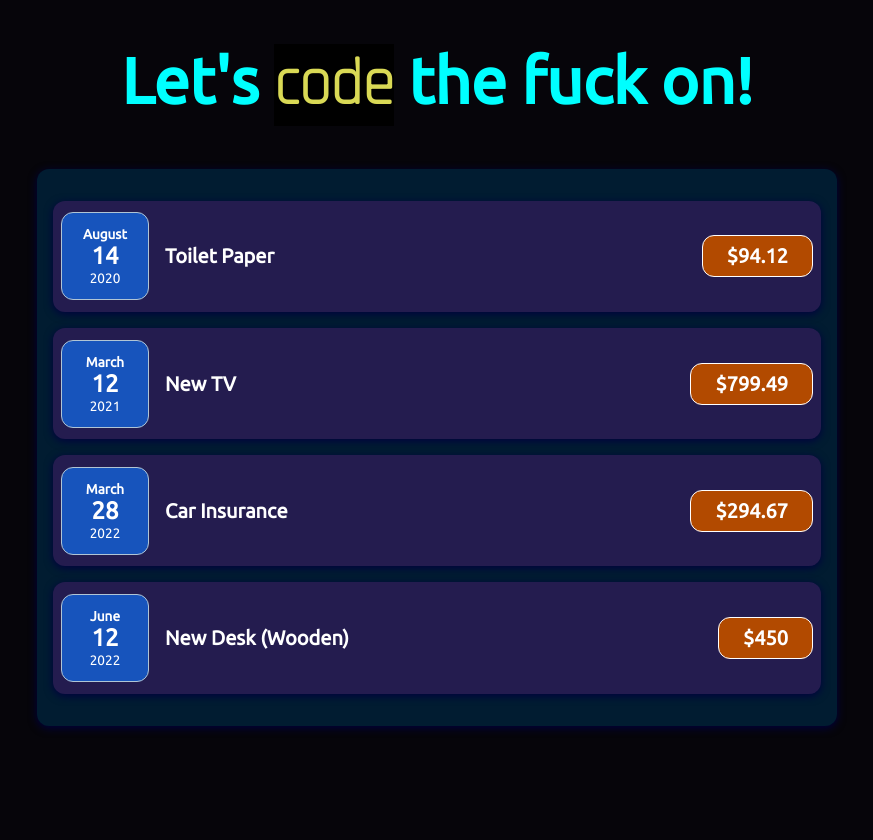
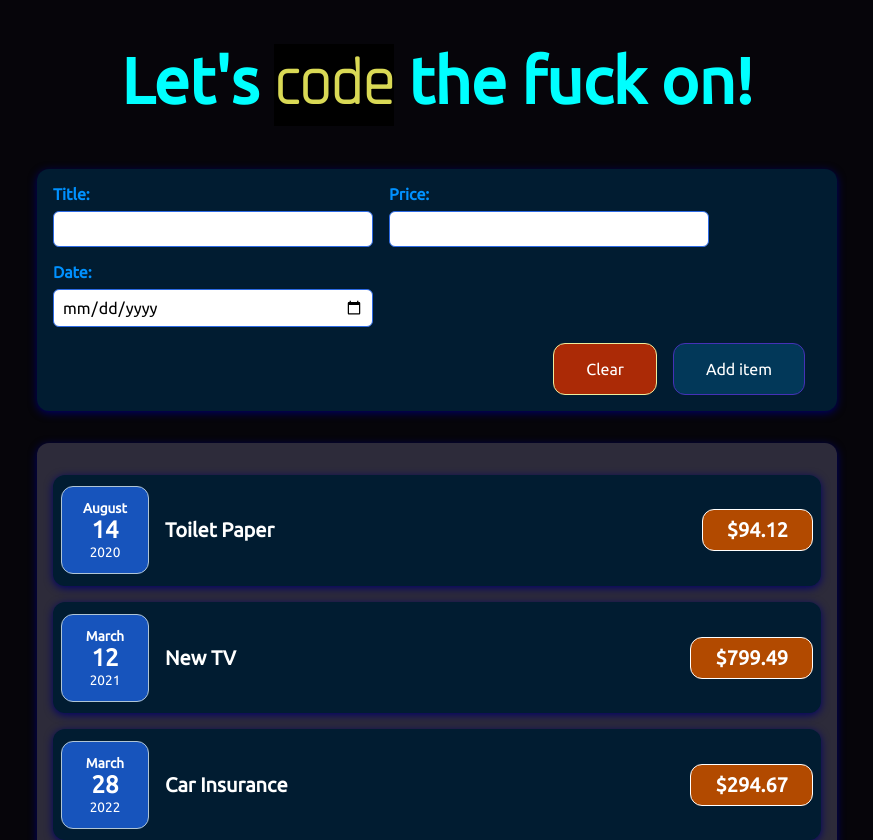
Before and after one commit to Kalostrinho/my-react-app, a React (Create React App) app: page / in a window 1280 px wide. Shown: the top 840 px of the page, without its empty margins (203-1076 px from the left). Before the commit the page ends 800 px from the top, so only its background shows below. Built offline with nearby package versions, Linux system fonts and the light colour scheme.

Commit message:
Added ExpenseForm and NewExpense components

```diff
--- a/src/App.js
+++ b/src/App.js
@@ -1,4 +1,5 @@
 import { ExpenseList } from './components/expenses/expense-list/ExpenseList'
+import { NewExpenseItem } from './components/add-expense-item/new-expense/NewExpenseItem'
 
 export const App = () => {
   return (
@@ -8,6 +9,7 @@ export const App = () => {
           Let's <code>code</code> the fuck on!
         </h1>
       </header>
+      <NewExpenseItem />
       <ExpenseList />
     </div>
   );
--- /dev/null
+++ b/src/components/add-expense-item/new-expense-form/ExpenseForm.css
@@ -0,0 +1,26 @@
+.new-expense__controls {
+    display: flex;
+    flex-wrap: wrap;
+    gap: 1rem;
+    margin-bottom: 1rem;
+    text-align: left;
+}
+
+.new-expense__control label {
+    font-weight: bold;
+    margin-bottom: 0.5rem;
+    display: block;
+}
+
+.new-expense__control input {
+    font: inherit;
+    padding: 0.5rem;
+    border-radius: 6px;
+    border: 1px solid #2d6ae4;
+    width: 20rem;
+    max-width: 100%;
+}
+
+.new-expense__actions {
+    text-align: right;
+}
--- /dev/null
+++ b/src/components/add-expense-item/new-expense-form/ExpenseForm.js
@@ -0,0 +1,49 @@
+import React, { useState } from 'react'
+import './ExpenseForm.css'
+
+export const ExpenseForm = (props) => {
+    const [newTitle, setNewTitle] = useState('')
+    const [NewPrice, setNewPrice] = useState()
+    const [newDate, setNewDate] = useState()
+    const handleTitleChange = (e) => {
+        setNewTitle(e.target.value)
+    }
+    const handlePriceChange = (e) => {
+        setNewPrice(e.target.value)
+    }
+    const handleDateChange = (e) => {
+        setNewDate(e.target.value)
+    }
+    const handleSubmit = (e) => {
+        console.log('Submit!!')
+    }
+    return (
+        <form>
+            <div className='new-expense__controls'>
+                <div className='new-expense__control'>
+                    <label>Title:</label>
+                    <input type='text' onChange={handleTitleChange} />
+                </div>
+                <div className='new-expense__control'>
+                    <label>Price:</label>
+                    <input type='number' min={0.1} step={0.1} onChange={handlePriceChange} />
+                </div>
+                <div className='new-expense__control'>
+                    <label>Date:</label>
+                    <input
+                        type='date'
+                        min={'2020-01-01'}
+                        max={'2022-12-31'}
+                        onChange={handleDateChange}
+                    />
+                </div>
+            </div>
+            <div className='new-expense__actions'>
+                <button className='alternative' type='reset'>
+                    Clear
+                </button>
+                <button type='submit' onSubmit={handleSubmit}>Add item</button>
+            </div>
+        </form>
+    )
+}
--- /dev/null
+++ b/src/components/add-expense-item/new-expense/NewExpenseItem.css
@@ -0,0 +1,36 @@
+.new-expense {
+    background-color: #011c31;
+    padding: 1rem;
+    margin: 2rem auto;
+    width: 50rem;
+    max-width: 95%;
+    text-align: center;
+}
+
+.new-expense button {
+    font: inherit;
+    cursor: pointer;
+    padding: 1rem 2rem;
+    border: 1px solid #4531b7;
+    background-color: #023859;
+    color: white;
+    border-radius: 12px;
+    margin-right: 1rem;
+}
+
+.new-expense button:hover,
+.new-expense button:active {
+    background-color: #2169cd;
+    border-color: white;
+}
+
+.new-expense button.alternative {
+    color: white;
+    border-color: #eeed9c;
+    background-color: #ab2a06;
+}
+
+.new-expense button.alternative:hover,
+.new-expense button.alternative:active {
+    background-color: #706507;
+}
--- /dev/null
+++ b/src/components/add-expense-item/new-expense/NewExpenseItem.js
@@ -0,0 +1,11 @@
+import './NewExpenseItem.css'
+import { Card } from '../../ui/card/Card'
+import { ExpenseForm } from '../new-expense-form/ExpenseForm'
+
+export const NewExpenseItem = (props) => {
+    return (
+        <Card className='new-expense'>
+            <ExpenseForm />
+        </Card>
+    )
+}
--- a/src/components/expenses/expense-item/ExpenseItem.css
+++ b/src/components/expenses/expense-item/ExpenseItem.css
@@ -4,7 +4,7 @@
   align-items: center;
   padding: 0.5rem;
   margin: 1rem 0;
-  background-color: #241c4f;
+  background-color: #011c31;
 }
 
 .expense-item__description {
--- a/src/components/expenses/expense-list/ExpenseList.css
+++ b/src/components/expenses/expense-list/ExpenseList.css
@@ -1,6 +1,6 @@
 .expenses {
   padding: 1rem;
-  background-color: #011c31;
+  background-color: #2d2b3a;
   margin: 2rem auto;
   width: 50rem;
   max-width: 95%;
--- a/src/components/ui/card/Card.css
+++ b/src/components/ui/card/Card.css
@@ -1,4 +1,4 @@
 .card{
-    box-shadow: 0 2px 8px #000040;
+    box-shadow: 0 2px 8px #000069;
     border-radius: 12px;
 }
```
Also changed, not shown: src/components/expenses/expense-item/ExpenseItem.js (line endings or trailing spaces).
